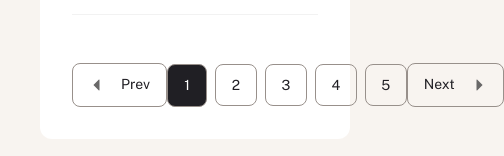
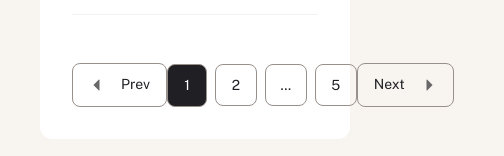
Before and after one commit to pjevic/finance, a React (Vite) app: page /transactions in a window 390 px wide. Shown: the part 255-411 px from the top of the page, 504 px wide, since content can reach past the window. Built offline with nearby package versions, Linux system fonts and the light colour scheme; no server answers; the database is empty.

Commit message:
Pagination Logic Improved For Mobile

```diff
--- a/src/ui/Pagination/Pagination.jsx
+++ b/src/ui/Pagination/Pagination.jsx
@@ -1,5 +1,5 @@
 /** @format */
-import { useMemo } from "react";
+import { useMemo, useState, useEffect } from "react";
 import { useSearchParams } from "react-router-dom";
 import { CaretDown } from "@phosphor-icons/react";
 
@@ -7,16 +7,27 @@ import Button from "../Button/Button";
 import styles from "./Pagination.module.scss";
 
 const PAGE_SIZE = 10;
-const VISIBLE_PAGES = 5;
 
 function Pagination({ totalItems }) {
   const [searchParams, setSearchParams] = useSearchParams();
+  const [visiblePages, setVisiblePages] = useState(5); // Default for desktop
 
   const currentPage = Number(searchParams.get("page")) || 1;
   const pageCount = useMemo(
     () => Math.ceil(totalItems / PAGE_SIZE),
     [totalItems]
   );
+
+  useEffect(() => {
+    const updateVisiblePages = () => {
+      setVisiblePages(window.innerWidth < 400 ? 4 : 5); // Adjust based on screen size
+    };
+
+    updateVisiblePages();
+    window.addEventListener("resize", updateVisiblePages);
+
+    return () => window.removeEventListener("resize", updateVisiblePages);
+  }, []);
 
   const handlePreviousPage = () => {
     if (currentPage > 1) {
@@ -38,42 +49,59 @@ function Pagination({ totalItems }) {
   };
 
   const getVisiblePages = () => {
-    if (pageCount <= VISIBLE_PAGES) {
-      // If total pages are less than or equal to 5, show all pages
-      return Array.from({ length: pageCount }, (_, index) => index + 1);
+    const hasLeftEllipsis = currentPage > 2;
+    const hasRightEllipsis = currentPage < pageCount - 1;
+
+    const showAllPages = pageCount <= visiblePages;
+
+    const getMobilePages = () => {
+      if (!hasLeftEllipsis && hasRightEllipsis) {
+        return [1, 2, "...", pageCount];
       }
+      if (hasLeftEllipsis && !hasRightEllipsis) {
+        return [1, "...", pageCount - 1, pageCount];
+      }
+      if (hasLeftEllipsis && hasRightEllipsis) {
+        return [1, "...", currentPage, "..."];
+      }
+    };
 
-    const pages = [];
-    const hasLeftEllipsis = currentPage > 3;
-    const hasRightEllipsis = currentPage < pageCount - 2;
-
+    const getDesktopPages = () => {
       if (!hasLeftEllipsis && hasRightEllipsis) {
-      // Near the beginning (1, 2, 3, 4, ..., 10)
-      pages.push(1, 2, 3, 4, "...", pageCount);
-    } else if (hasLeftEllipsis && !hasRightEllipsis) {
-      // Near the end (1, ..., 7, 8, 9, 10)
-      pages.push(
+        return [1, 2, 3, 4, "...", pageCount];
+      }
+      if (hasLeftEllipsis && !hasRightEllipsis) {
+        return [
           1,
           "...",
           pageCount - 3,
           pageCount - 2,
           pageCount - 1,
-        pageCount
-      );
-    } else if (hasLeftEllipsis && hasRightEllipsis) {
-      // In the middle (1, ..., 4, 5, 6, ..., 10)
-      pages.push(
+          pageCount,
+        ];
+      }
+      if (hasLeftEllipsis && hasRightEllipsis) {
+        return [
           1,
           "...",
           currentPage - 1,
           currentPage,
           currentPage + 1,
           "...",
-        pageCount
-      );
+          pageCount,
+        ];
+      }
+    };
+
+    if (showAllPages) {
+      return Array.from({ length: pageCount }, (_, index) => index + 1);
     }
 
-    return pages;
+    if (visiblePages === 4) {
+      return getMobilePages();
+    }
+
+    return getDesktopPages();
   };
 
   if (pageCount <= 1) return null;
@@ -100,7 +128,7 @@ function Pagination({ totalItems }) {
             key={index}
             type={page === currentPage ? "square--active" : "square"}
             onClick={() => typeof page === "number" && handlePageClick(page)}
-            disabled={page === "..."} // Disable ellipsis buttons
+            disabled={page === "..."}
           >
             {page}
           </Button>
```
Lines whose indentation alone changed are shown as unchanged.
